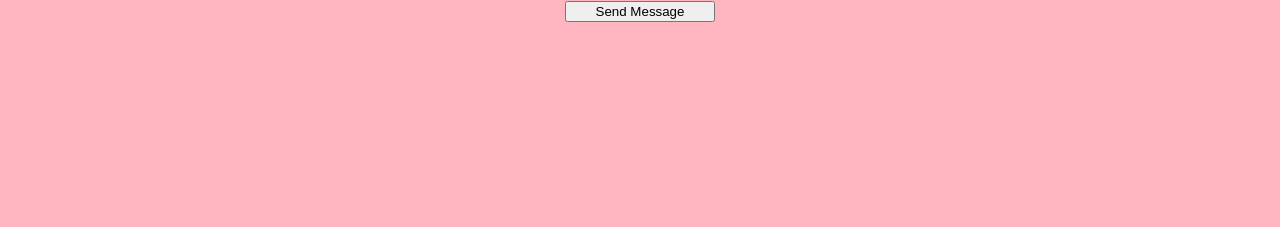
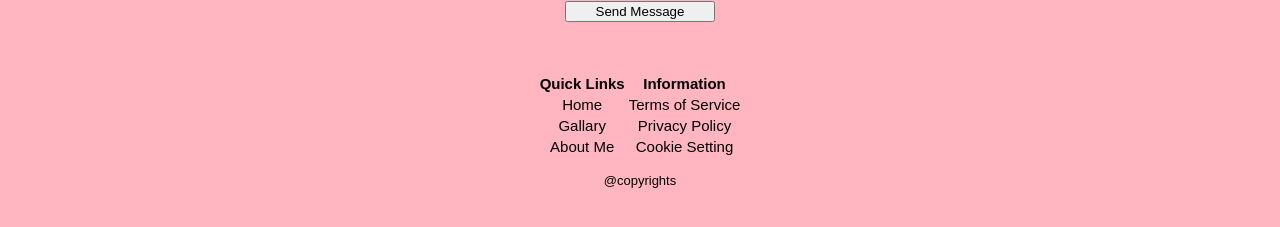
Before and after one commit to prathamesh2503/utkarshtuition, a React (Vite) app: page / in a window 1280 px wide. Shown: the part 459-686 px from the top of the page. Built offline with nearby package versions, Linux system fonts and the light colour scheme; no server answers.

Commit message:
feat: add footer section

```diff
--- /dev/null
+++ b/src/components/Footer.jsx
@@ -0,0 +1,36 @@
+const Footer = () => {
+  return (
+    <footer id="footer">
+      <div id="info-table">
+        <table>
+          <thead>
+            <tr>
+              <th>Quick Links</th>
+              <th>Information</th>
+            </tr>
+          </thead>
+          <tbody>
+            <tr>
+              <td>Home</td>
+              <td>Terms of Service</td>
+            </tr>
+            <tr>
+              <td>Gallary</td>
+              <td>Privacy Policy</td>
+            </tr>
+            <tr>
+              <td>About Me</td>
+              <td>Cookie Setting</td>
+            </tr>
+          </tbody>
+        </table>
+      </div>
+
+      <p id="copyright-text">@copyrights</p>
+
+      <button id="scroll-to-top-btn">⬆️</button>
+    </footer>
+  );
+};
+
+export default Footer;
--- a/src/components/Home.jsx
+++ b/src/components/Home.jsx
@@ -2,6 +2,7 @@ import Header from "./Header";
 import AboutMe from "./AboutMe";
 import Achievement from "./Achievement";
 import ContactMe from "./ContactMe";
+import Footer from "./Footer";
 const Home = () => {
   return (
     <>
@@ -9,6 +10,7 @@ const Home = () => {
       <AboutMe />
       <Achievement />
       <ContactMe />
+      <Footer />
     </>
   );
 };
--- a/src/index.css
+++ b/src/index.css
@@ -290,6 +290,34 @@ a {
   justify-self: center;
 }
 
+#footer {
+  margin-top: 50px;
+}
+
+#info-table {
+  display: flex;
+  justify-content: center;
+  text-align: center;
+  margin: 15px 0px;
+  font-size: 15px;
+}
+
+#copyright-text {
+  font-size: small;
+  text-align: center;
+}
+
+#scroll-to-top-btn {
+  display: none;
+  position: fixed;
+  left: 80vw;
+  bottom: 20px;
+  border: none;
+  font-size: larger;
+  cursor: pointer;
+  background-color: transparent;
+}
+
 @media (min-width: 768px) {
   .nav-button-container {
     display: flex;
```
